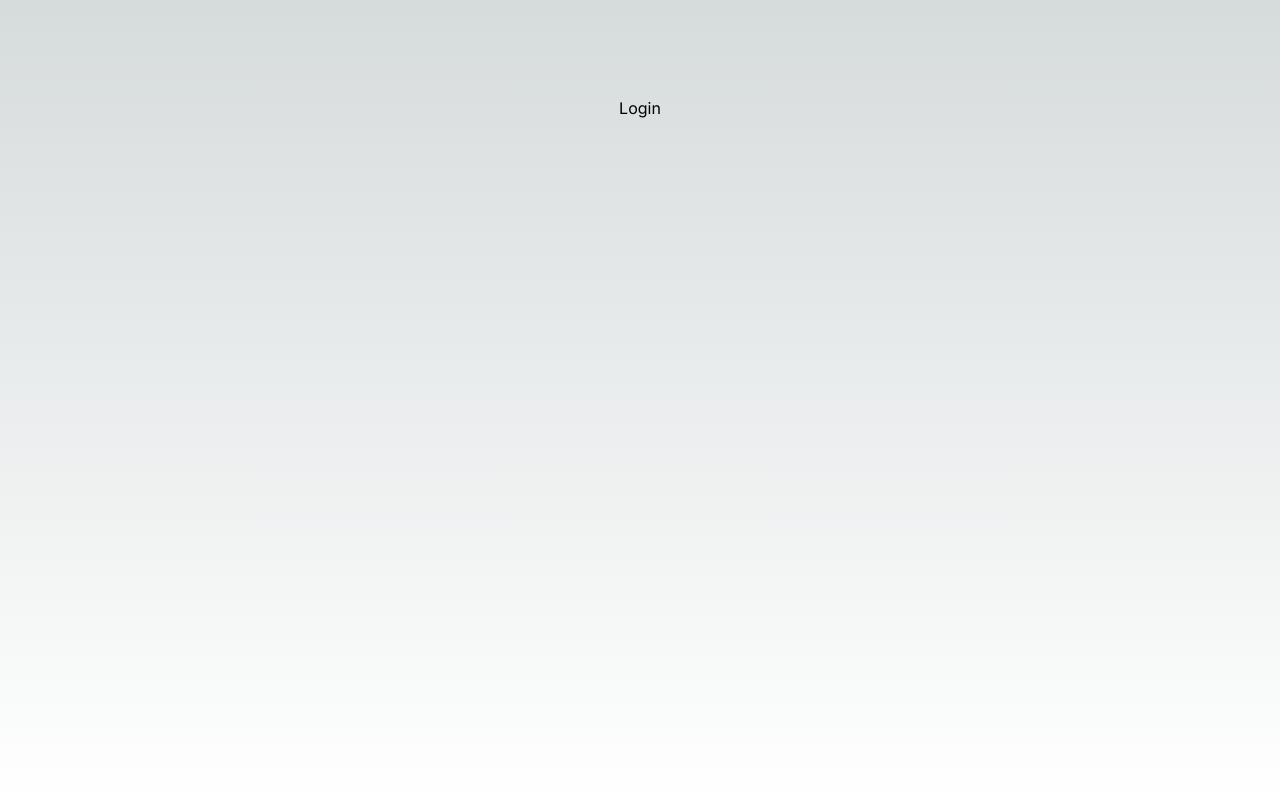
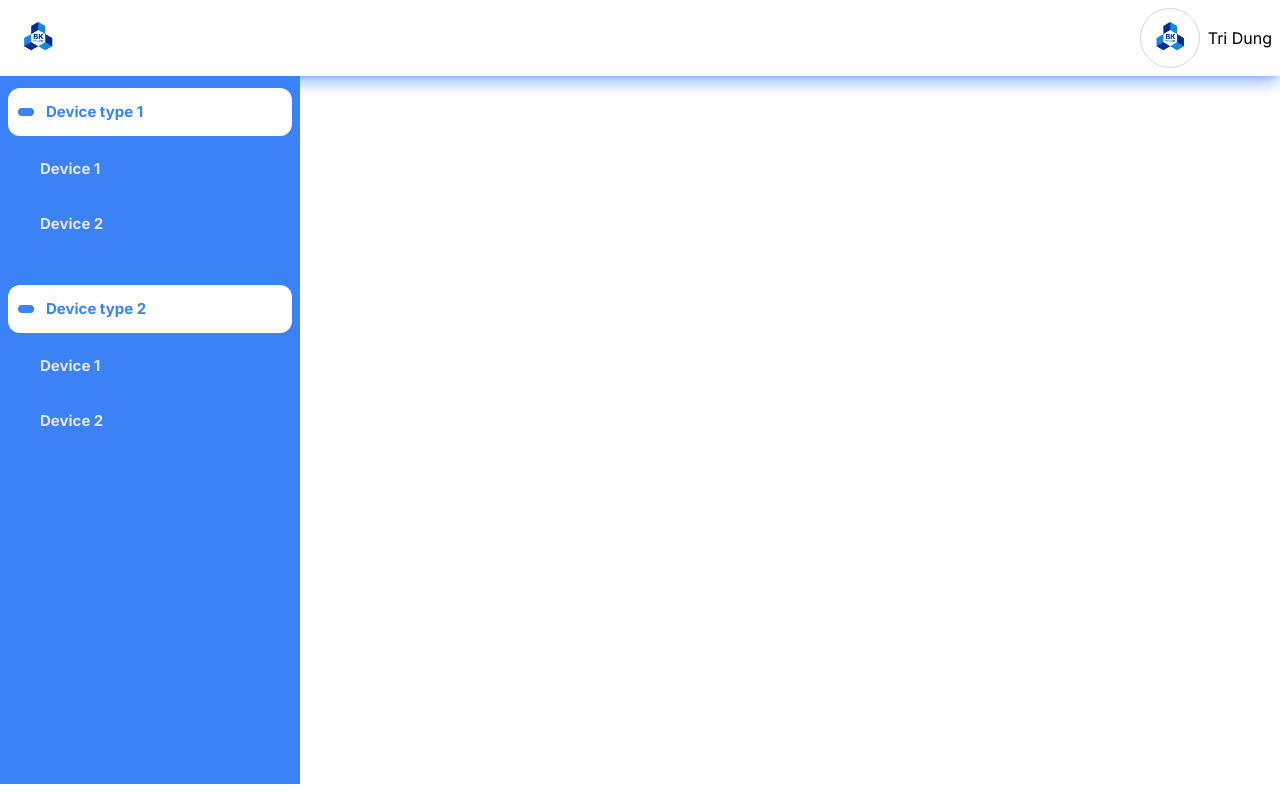
Before and after one commit to NgTrDunghcmut/my-app, a Next.js app: page / in a window 1280 px wide. Built offline with nearby package versions, Linux system fonts and the light colour scheme.

Commit message:
add header, sidebar

```diff
--- /dev/null
+++ b/app/components/Header.tsx
@@ -0,0 +1,34 @@
+"use client";
+
+import Image from "next/image";
+
+const Header = () => {
+  return (
+    <div className="flex justify-between p-2  shadow-lg shadow-blue-500/50 items-center">
+      <div>
+        <Image
+          width={60}
+          height={60}
+          className="h-auto"
+          src="/images/logoBK.png"
+          alt="logo"
+        />
+      </div>
+      <div className="flex gap-2 items-center">
+        <div className="rounded-full overflow-hidden w-[60px] h-[60px] border-gray-300 border-[1px] flex items-center justify-center">
+          <Image
+            width={60}
+            height={60}
+            className="h-auto"
+            src="/images/logoBK.png"
+            alt="logo"
+          />
+        </div>
+
+        <h3>Tri Dung</h3>
+      </div>
+    </div>
+  );
+};
+
+export default Header;
--- /dev/null
+++ b/app/components/Sidebar.tsx
@@ -0,0 +1,61 @@
+"use client";
+const Sidebar = () => {
+  const dropdown = () => {};
+  const sidebar = () => {};
+  return (
+    <div className="sidebar top-0 bottom-0 lg:left-0 p-2 w-[300px] overflow-y-auto text-center bg-blue-500 min-h-[calc(100vh-92px)]">
+      <div className="text-gray-100 text-xl">
+        <div className="p-2.5 mt-1 flex items-center bg-white rounded-xl">
+          <i className="bi bi-app-indicator px-2 py-1 rounded-md bg-blue-500"></i>
+          <h1 className="font-bold text-blue-500 text-[15px] ml-3">
+            Device type 1
+          </h1>
+          <i
+            className="bi bi-x cursor-pointer ml-28 lg:hidden"
+            onClick={sidebar}
+          ></i>
+        </div>
+      </div>
+
+      <div className="p-2.5 mt-3 flex items-center rounded-md px-4 duration-300 cursor-pointer hover:bg-blue-600 text-white">
+        <i className="bi bi-house-door-fill"></i>
+        <span className="text-[15px] ml-4 text-gray-200 font-bold">
+          Device 1
+        </span>
+      </div>
+      <div className="p-2.5 mt-3 flex items-center rounded-md px-4 duration-300 cursor-pointer hover:bg-blue-600 text-white">
+        <i className="bi bi-bookmark-fill"></i>
+        <span className="text-[15px] ml-4 text-gray-200 font-bold">
+          Device 2
+        </span>
+      </div>
+
+      <div className="text-xl mt-10">
+        <div className="p-2.5 mt-1 flex items-center bg-white rounded-xl">
+          <i className="bi bi-app-indicator px-2 py-1 rounded-md bg-blue-500"></i>
+          <h1 className="font-bold text-blue-500 text-[15px] ml-3">
+            Device type 2
+          </h1>
+          <i
+            className="bi bi-x cursor-pointer ml-28 lg:hidden"
+            onClick={sidebar}
+          ></i>
+        </div>
+      </div>
+
+      <div className="p-2.5 mt-3 flex items-center rounded-md px-4 duration-300 cursor-pointer hover:bg-blue-600 text-white">
+        <i className="bi bi-house-door-fill"></i>
+        <span className="text-[15px] ml-4 text-gray-200 font-bold">
+          Device 1
+        </span>
+      </div>
+      <div className="p-2.5 mt-3 flex items-center rounded-md px-4 duration-300 cursor-pointer hover:bg-blue-600 text-white">
+        <i className="bi bi-bookmark-fill"></i>
+        <span className="text-[15px] ml-4 text-gray-200 font-bold">
+          Device 2
+        </span>
+      </div>
+    </div>
+  );
+};
+export default Sidebar;
--- /dev/null
+++ b/app/components/toolbar.tsx
@@ -0,0 +1,52 @@
+"use client";
+import { Toolbar, AppBar, Button, Typography, IconButton } from "@mui/material";
+import Menu from "@mui/material/Icon";
+import { blue, grey } from "@mui/material/colors";
+import { createTheme } from "@mui/material/styles";
+// import App from "../components/comp2";
+let theme = createTheme({
+  palette: {
+    primary: {
+      main: blue[900],
+    },
+    secondary: {
+      main: grey[200],
+    },
+  },
+});
+theme = createTheme(theme, {
+  palette: {
+    info: {
+      main: theme.palette.secondary.main,
+    },
+  },
+});
+
+const Toolbars = () => {
+  return (
+    <div className="toolbar">
+      <AppBar sx={{ backgroundColor: "theme", color: "theme" }}>
+        <Typography variant="h6" style={{ flexGrow: 1 }}>
+          <Button variant="text" color="inherit" sx={{ border: 1 }}>
+            <b>Device list</b>
+          </Button>
+        </Typography>
+
+        <Toolbar>
+          <Typography variant="h6" style={{ flexGrow: 1 }}>
+            <Button sx={{ color: "inherit", border: 2 }}>
+              <i>Hello</i>
+            </Button>
+            <Button color="inherit">
+              <i>Hello2</i>
+            </Button>
+            <Button color="inherit">
+              <i>Hello</i>
+            </Button>
+          </Typography>
+        </Toolbar>
+      </AppBar>
+    </div>
+  );
+};
+export default Toolbars;
--- /dev/null
+++ b/app/constants/index.ts
@@ -0,0 +1,9 @@
+export const a = [
+  {
+    x: "1",
+    y: "2",
+  },
+  {
+  },
+];
+export const b = {};
--- a/app/globals.css
+++ b/app/globals.css
@@ -17,13 +17,6 @@
 }
 
 body {
-  color: rgb(var(--foreground-rgb));
-  background: linear-gradient(
-      to bottom,
-      transparent,
-      rgb(var(--background-end-rgb))
-    )
-    rgb(var(--background-start-rgb));
 }
 
 @layer utilities {
--- a/app/layout.tsx
+++ b/app/layout.tsx
@@ -5,8 +5,8 @@ import "./globals.css";
 const inter = Inter({ subsets: ["latin"] });
 
 export const metadata: Metadata = {
-  title: "Create Next App",
-  description: "Generated by create next app",
+  title: "DATA COLLECTING",
+  description: "MADE BY TRI DUNG",
 };
 
 export default function RootLayout({
--- a/app/login/page.tsx
+++ b/app/login/page.tsx
@@ -1,9 +1,10 @@
+import Test from "../components/comp";
 
 
 const Login = () => {
     return (
         <>
-        Login
+        <Test />
         </>
     )
 }
--- a/app/page.tsx
+++ b/app/page.tsx
@@ -1,11 +1,20 @@
+import Toolbars from "./components/toolbar";
 import Image from "next/image";
 import Link from "next/link";
+import * as React from "react";
+import Header from "./components/Header";
+import Sidebar from "./components/Sidebar";
 
 export default function Home() {
   return (
-    <main className="flex min-h-screen flex-col items-center justify-between p-24">
-
-      <Link href={'/login'}>Login</Link>
+    <main className=" min-h-screen flex-col items-center justify-between">
+      <Header />
+      <div>
+        <div className="flex">
+          <Sidebar />
+        </div>
+      </div>
+      {/* <div><Toolbars /></div> */}
     </main>
   );
 }
--- /dev/null
+++ b/app/testing/page.tsx
@@ -0,0 +1,11 @@
+import App from "../components/Sidebar";
+
+const Login2 = () => {
+  return (
+    <>
+      <App />
+    </>
+  );
+};
+
+export default Login2;
```
Also changed, not shown: package.json (+9 -5 lines), app/utils/index.ts (added), public/images/logoBK.png (added), 1 other file (tests, documents, lock files or other folders).
